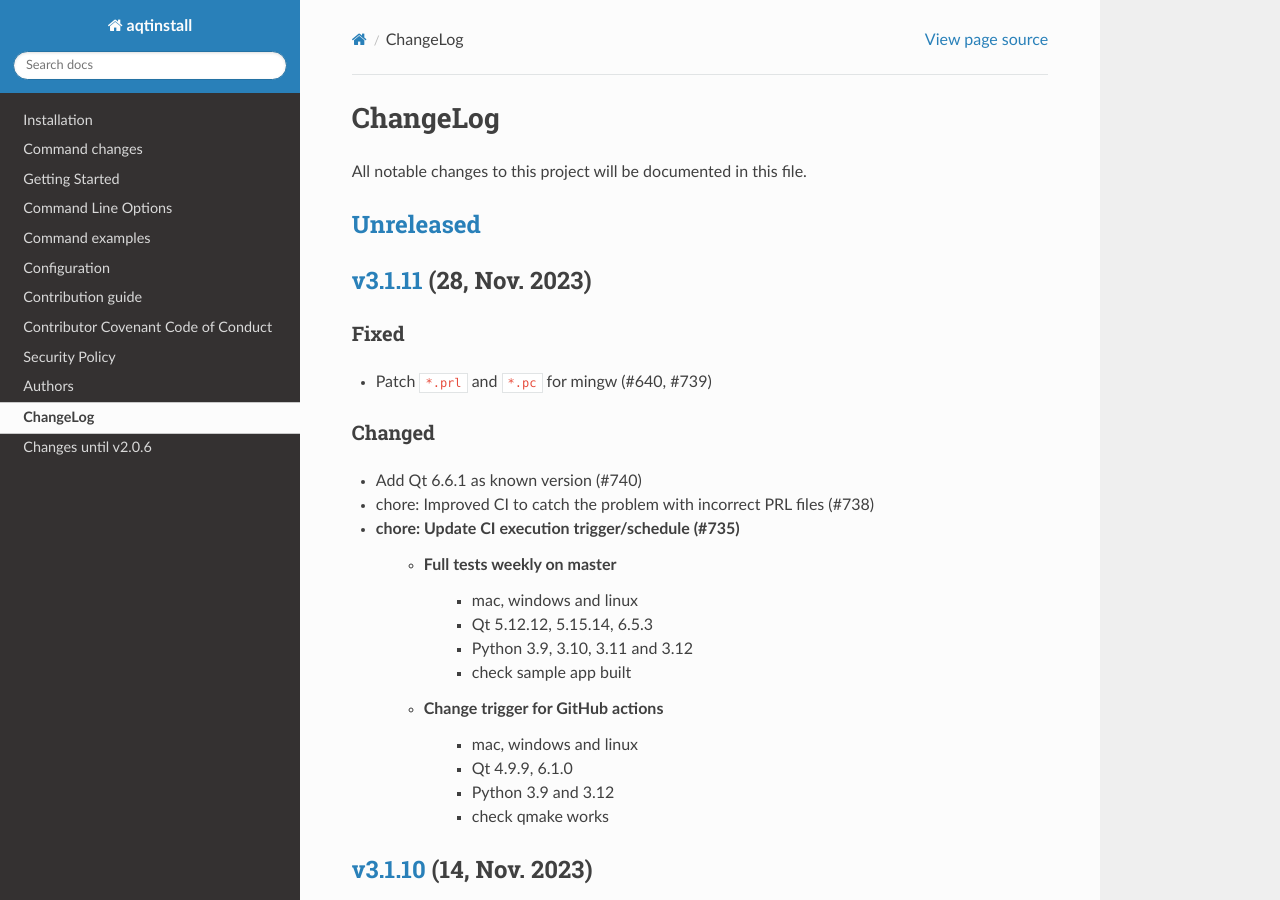
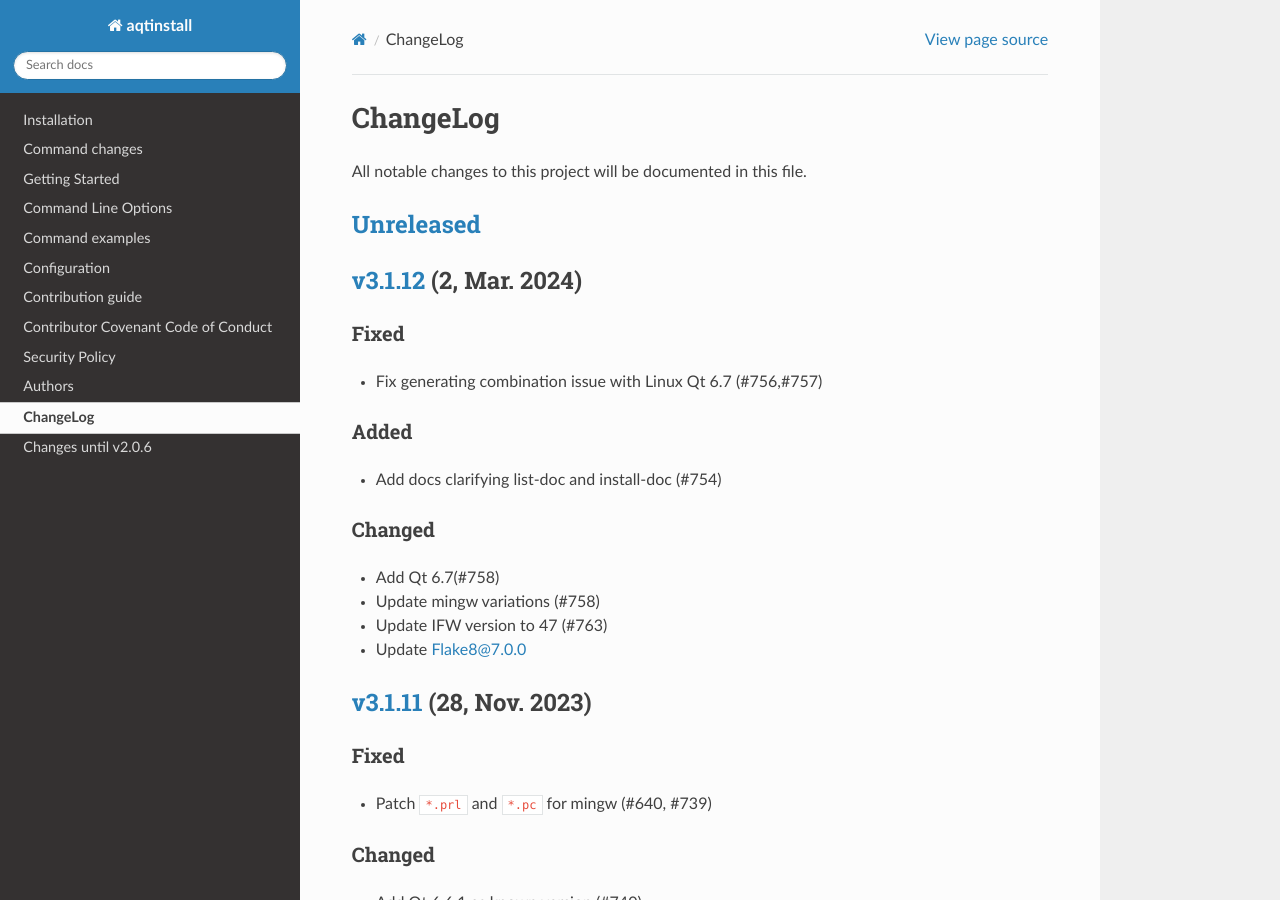
Before and after one commit to miurahr/aqtinstall, a Sphinx documentation site: the page built from docs/CHANGELOG.rst, in a window 1280 px wide and 900 px high. Built offline with Sphinx 7.4.7 and the Read the Docs theme 2.0.0, drawn with Linux system fonts in a browser that asks for light colours; the version number could not be read and is left out.

Commit message:
Release 3.1.12
Signed-off-by: Hiroshi Miura <miurahr@linux.com>

```diff
--- a/docs/CHANGELOG.rst
+++ b/docs/CHANGELOG.rst
@@ -12,6 +12,25 @@ All notable changes to this project will be documented in this file.
 
 `Unreleased`_
 =============
+
+
+`v3.1.12`_ (2, Mar. 2024)
+=========================
+
+Fixed
+-----
+- Fix generating combination issue with Linux Qt 6.7 (#756,#757)
+
+Added
+-----
+- Add docs clarifying list-doc and install-doc (#754)
+
+Changed
+-------
+- Add Qt 6.7(#758)
+- Update mingw variations (#758)
+- Update IFW version to 47 (#763)
+- Update Flake8@7.0.0
 
 `v3.1.11`_ (28, Nov. 2023)
 ==========================
@@ -321,7 +340,8 @@ Security
 * Check Update.xml file with SHA256 hash (#493)
 
 
-.. _Unreleased: https://github.com/miurahr/aqtinstall/compare/v3.1.11...HEAD
+.. _Unreleased: https://github.com/miurahr/aqtinstall/compare/v3.1.12...HEAD
+.. _v3.1.12: https://github.com/miurahr/aqtinstall/compare/v3.1.11...v3.1.12
 .. _v3.1.11: https://github.com/miurahr/aqtinstall/compare/v3.1.10...v3.1.11
 .. _v3.1.10: https://github.com/miurahr/aqtinstall/compare/v3.1.9...v3.1.10
 .. _v3.1.9: https://github.com/miurahr/aqtinstall/compare/v3.1.8...v3.1.9
```
